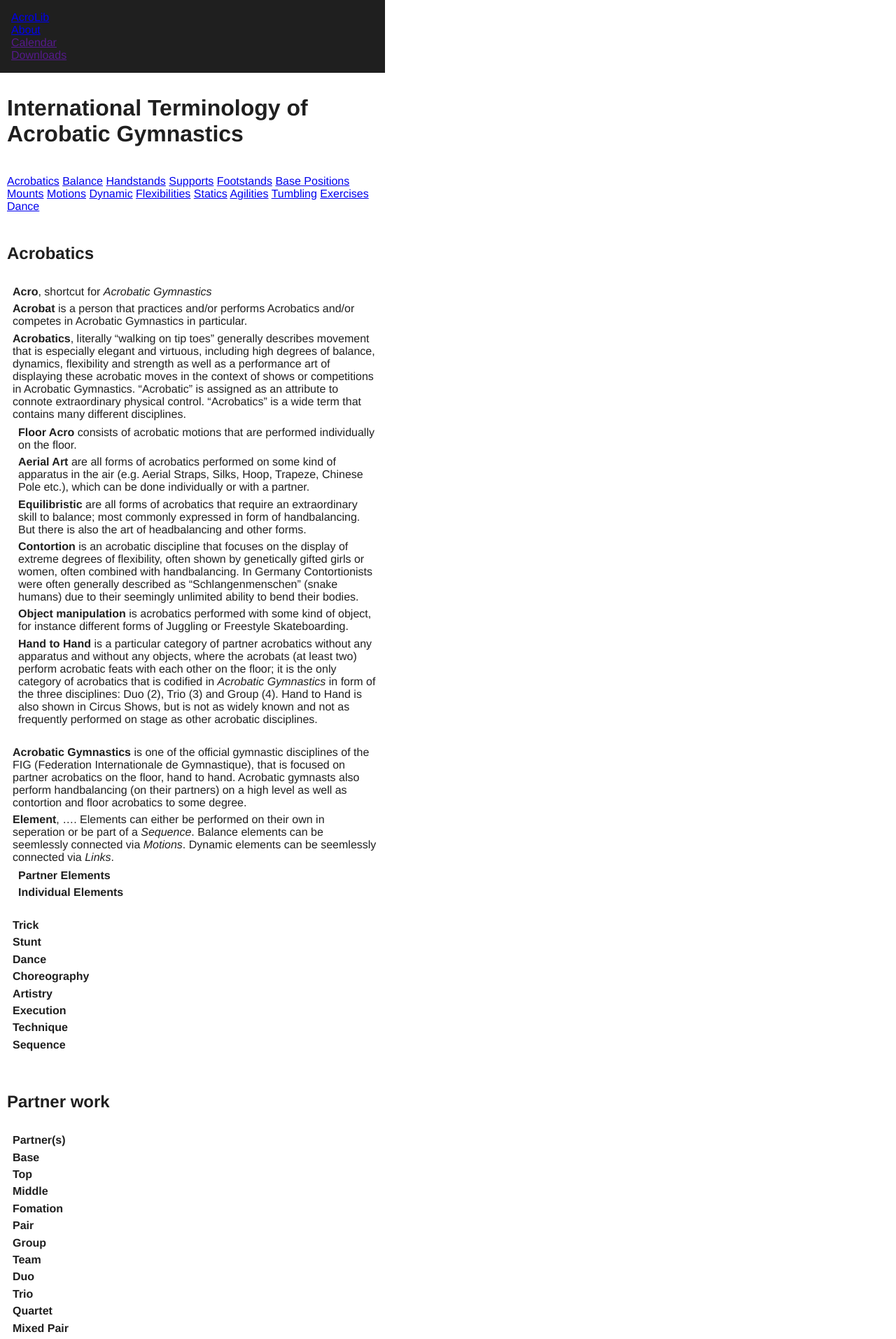
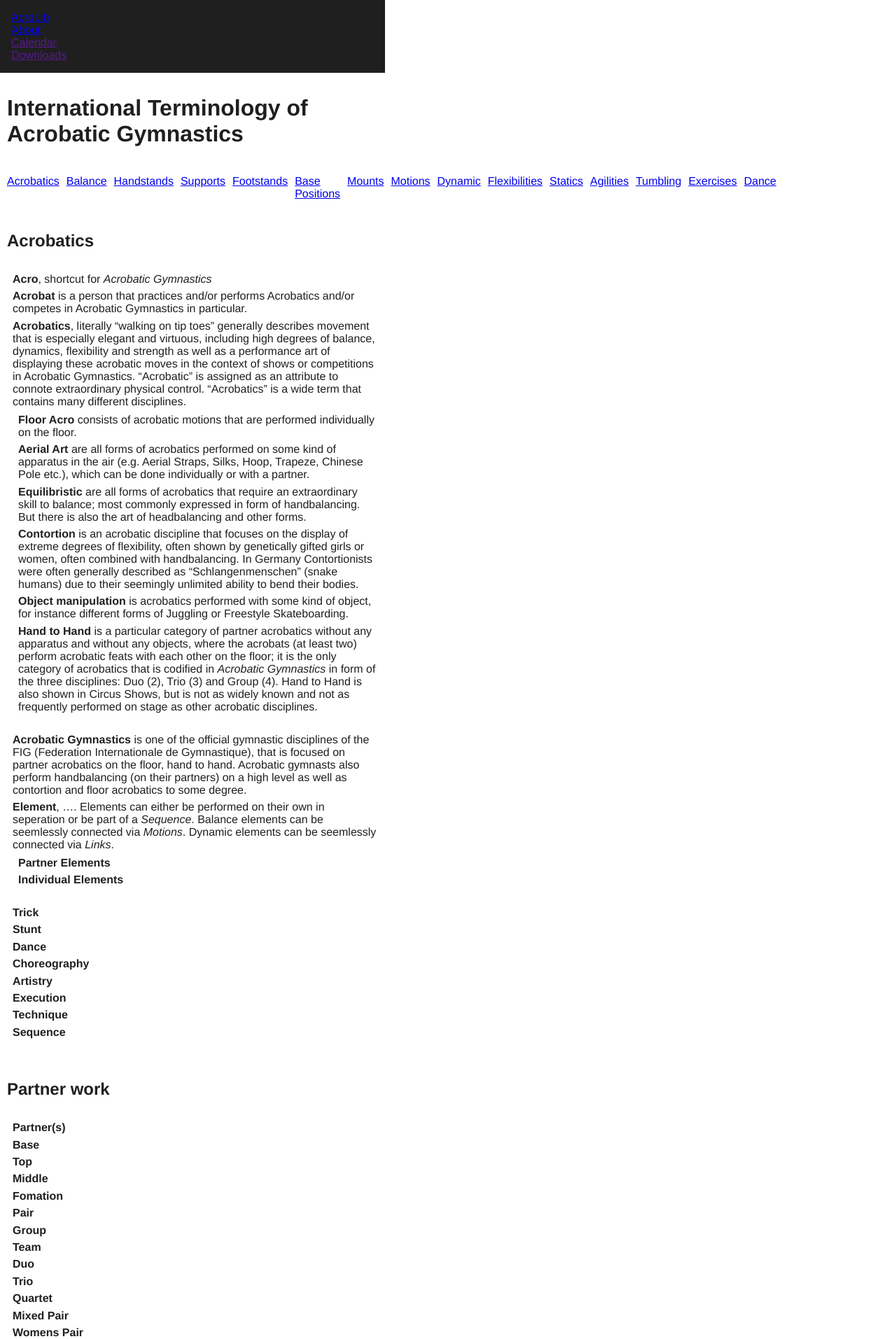
Before and after one commit to floshin/acrolib, a Jekyll site: the page built from glossary.md, in a window 1280 px wide. Shown: the top 1913 px of the page at 70% size. Built offline with Jekyll 4.4.1, drawn with Linux system fonts in a browser that asks for light colours; our own code applies the rules of GitHub Pages for plain Markdown files.

Commit message:
Update default.html

```diff
--- a/_layouts/default.html
+++ b/_layouts/default.html
@@ -139,6 +139,11 @@ img {
 /* a:focus */
 /* Add a:focus styling for selecting links via tab */
 
+.categories {
+  display: flex;
+  gap: 10px;
+}
+
 footer {
   display: flex;
   border-top: 1px solid;
```
